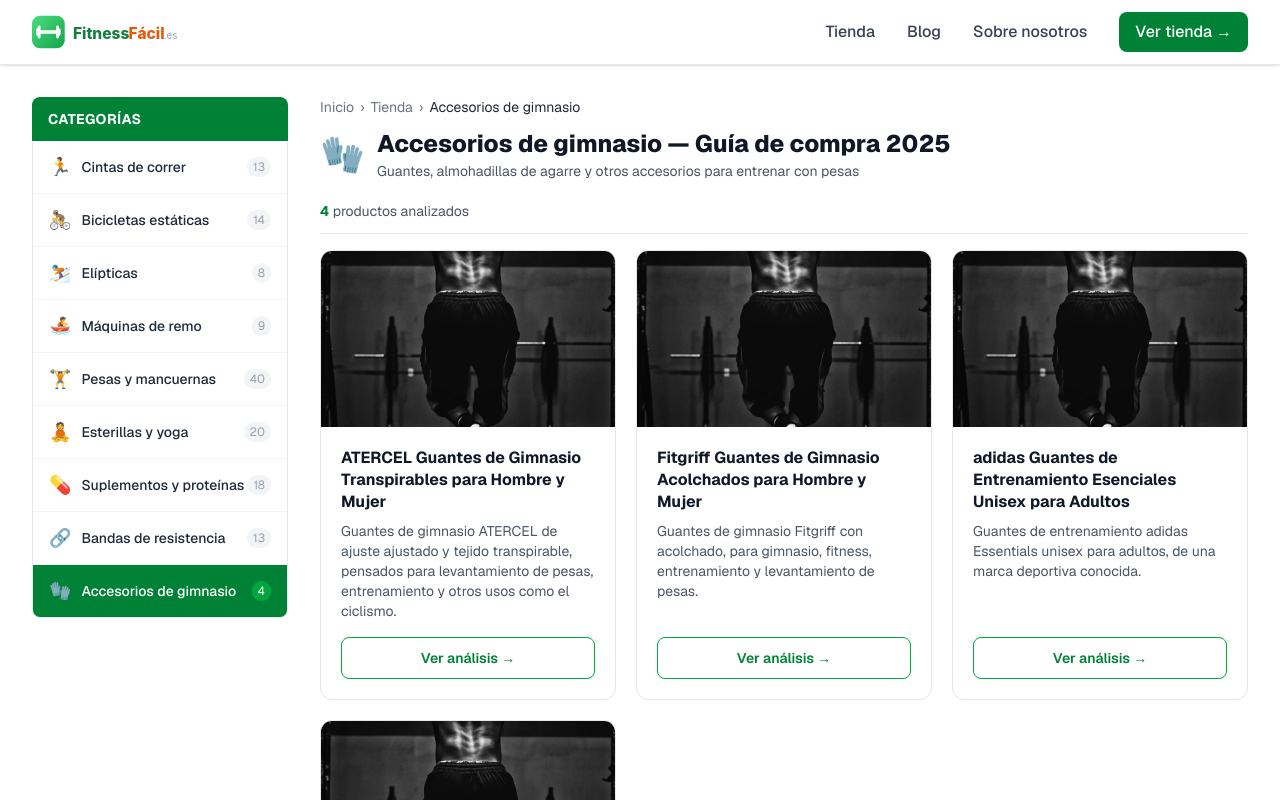
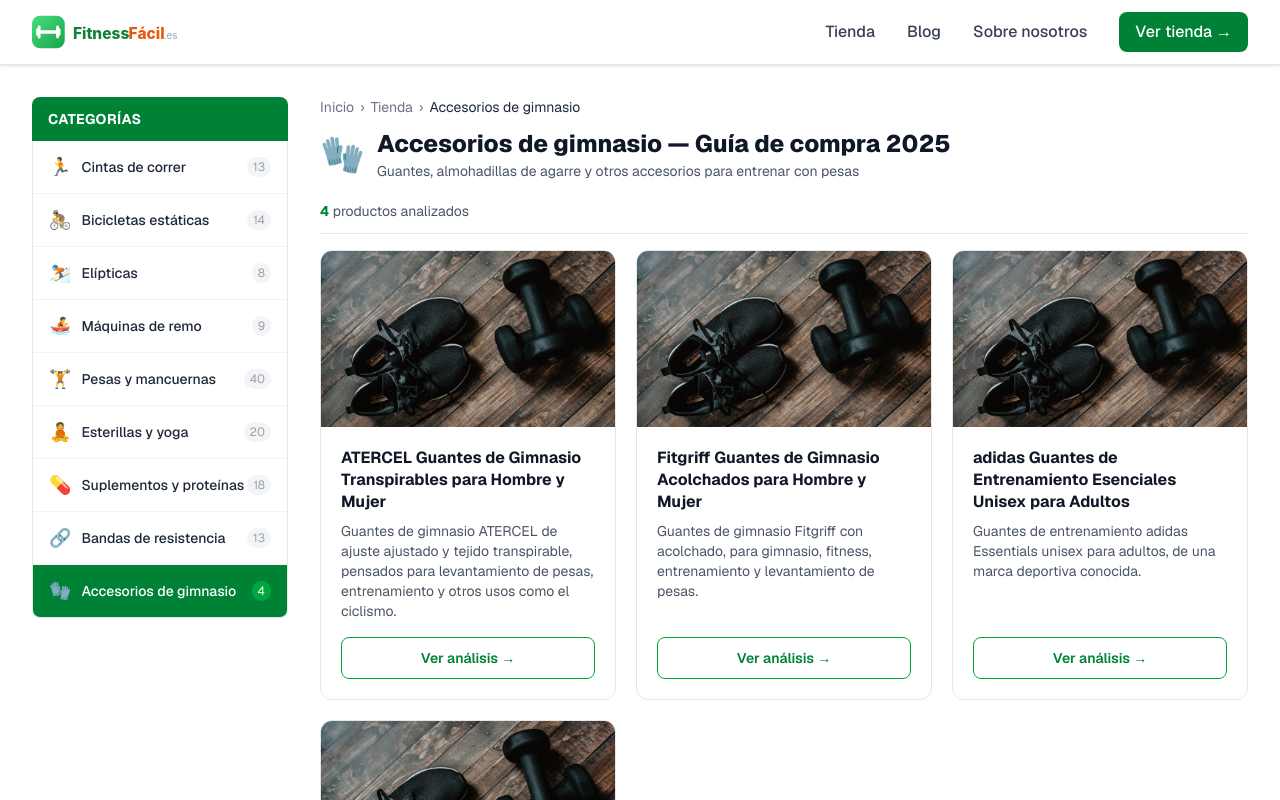
Before and after one commit to mktweb360/fitnessfacil, a Next.js app: page /tienda/accesorios-gimnasio in a window 1280 px wide. Shown: the top 800 px of the page. Built offline with nearby package versions, Linux system fonts and the light colour scheme.

Commit message:
Remove duplicate image paths froLas fichas de accesorios usan la imagen propia de su categoríam product data
Removed duplicate image paths from multiple product entries.

```diff
--- a/data/products.ts
+++ b/data/products.ts
@@ -3335,7 +3335,6 @@ export const products: Product[] = [
 slug: "atercel-guantes-gimnasio-transpirables",
 name: "ATERCEL Guantes de Gimnasio Transpirables para Hombre y Mujer",
 asin: "B07KQP1X5T",
-image: "/images/products/pesas-mancuernas.jpg",
 categorySlug: "accesorios-gimnasio",
 categoryName: "Accesorios de gimnasio",
 price: "Consultar precio",
@@ -3353,7 +3352,6 @@ relatedPosts: ["guantes-gimnasio-como-elegir-alternativas", "entrenamiento-fuerz
 slug: "fitgriff-guantes-gimnasio-acolchados",
 name: "Fitgriff Guantes de Gimnasio Acolchados para Hombre y Mujer",
 asin: "B0CFYDHGXK",
-image: "/images/products/pesas-mancuernas.jpg",
 categorySlug: "accesorios-gimnasio",
 categoryName: "Accesorios de gimnasio",
 price: "Consultar precio",
@@ -3371,7 +3369,6 @@ relatedPosts: ["guantes-gimnasio-como-elegir-alternativas", "rutina-mancuernas-c
 slug: "adidas-guantes-entrenamiento-esenciales",
 name: "adidas Guantes de Entrenamiento Esenciales Unisex para Adultos",
 asin: "B0CZ4528QG",
-image: "/images/products/pesas-mancuernas.jpg",
 categorySlug: "accesorios-gimnasio",
 categoryName: "Accesorios de gimnasio",
 price: "Consultar precio",
@@ -3389,7 +3386,6 @@ relatedPosts: ["guantes-gimnasio-como-elegir-alternativas"],
 slug: "pullup-dip-grip-pads-agarre-fitness",
 name: "PULLUP & DIP Almohadillas de Agarre para Fitness y Musculación",
 asin: "B0784KVSDY",
-image: "/images/products/pesas-mancuernas.jpg",
 categorySlug: "accesorios-gimnasio",
 categoryName: "Accesorios de gimnasio",
 price: "Consultar precio",
```
